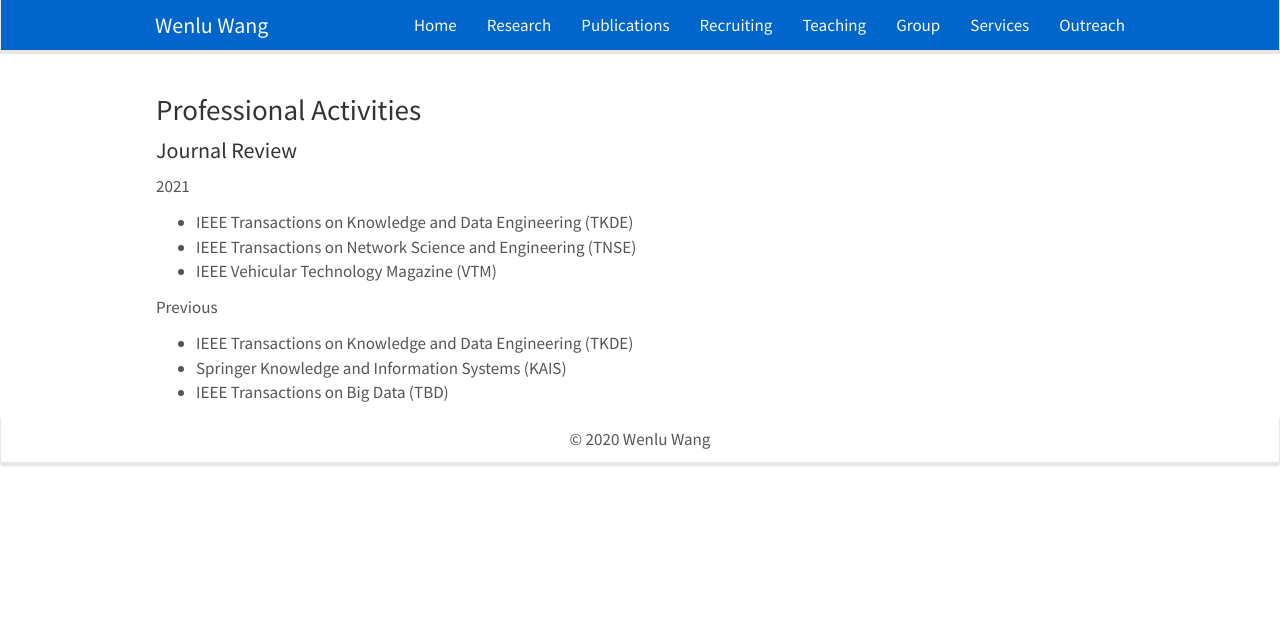
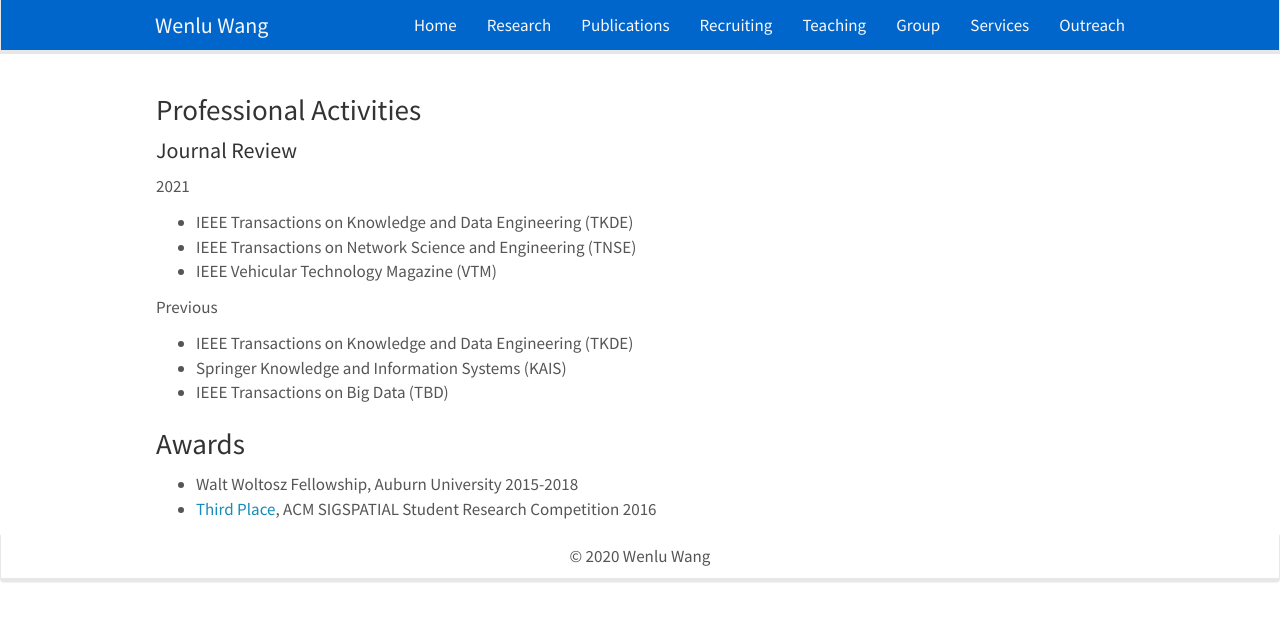
Before and after one commit to WENLU-W/WENLU-W.github.io, a Jekyll site: the page built from docs/_pages/service.md, in a window 1280 px wide. Shown: the top 621 px of the page. Built offline with Jekyll 4.4.1, drawn with Linux system fonts in a browser that asks for light colours; nearby versions of some CDN libraries.

Commit message:
Update service.md

```diff
--- a/docs/_pages/service.md
+++ b/docs/_pages/service.md
@@ -18,3 +18,9 @@ Previous
 - IEEE Transactions on Knowledge and Data Engineering (TKDE)
 - Springer Knowledge and Information Systems (KAIS)
 - IEEE Transactions on Big Data (TBD)
+
+
+### Awards
+
+- Walt Woltosz Fellowship, Auburn University    2015-2018
+- <a href="https://src.acm.org/winners/2017">Third Place</a>, ACM SIGSPATIAL Student Research Competition    2016
```
